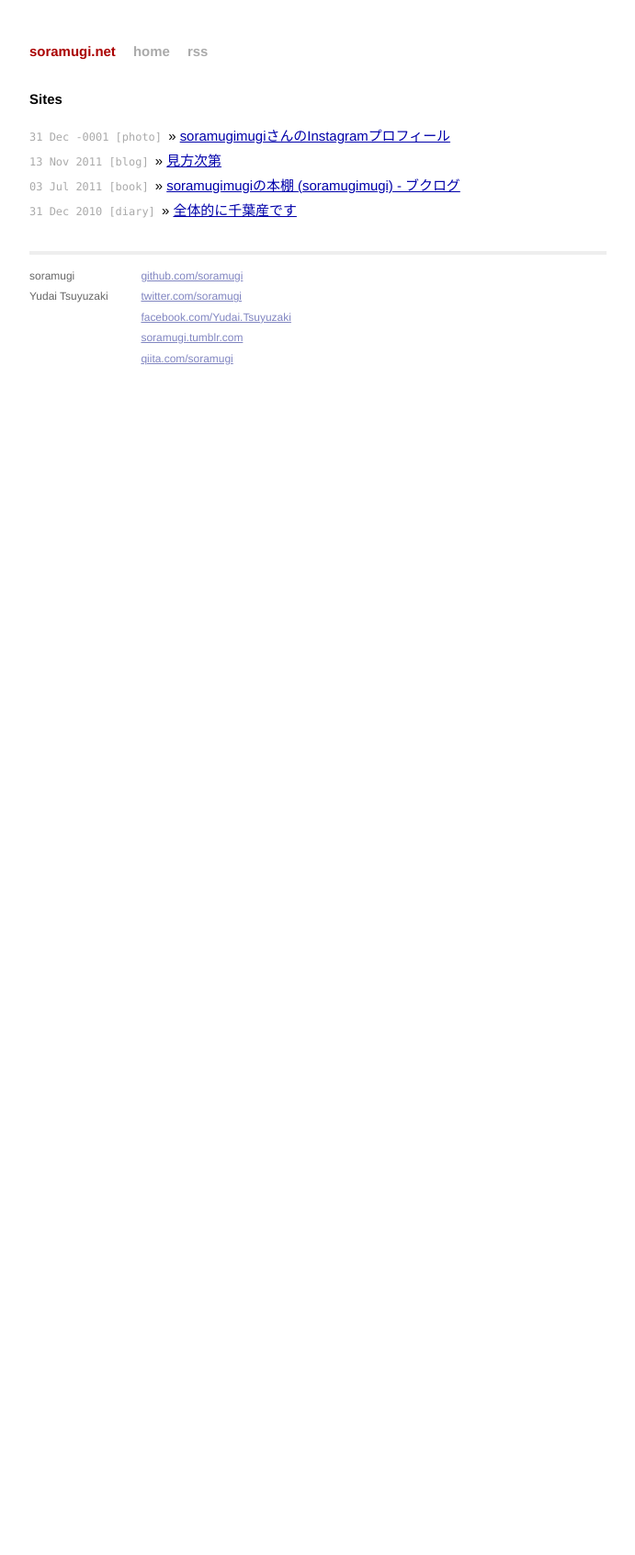
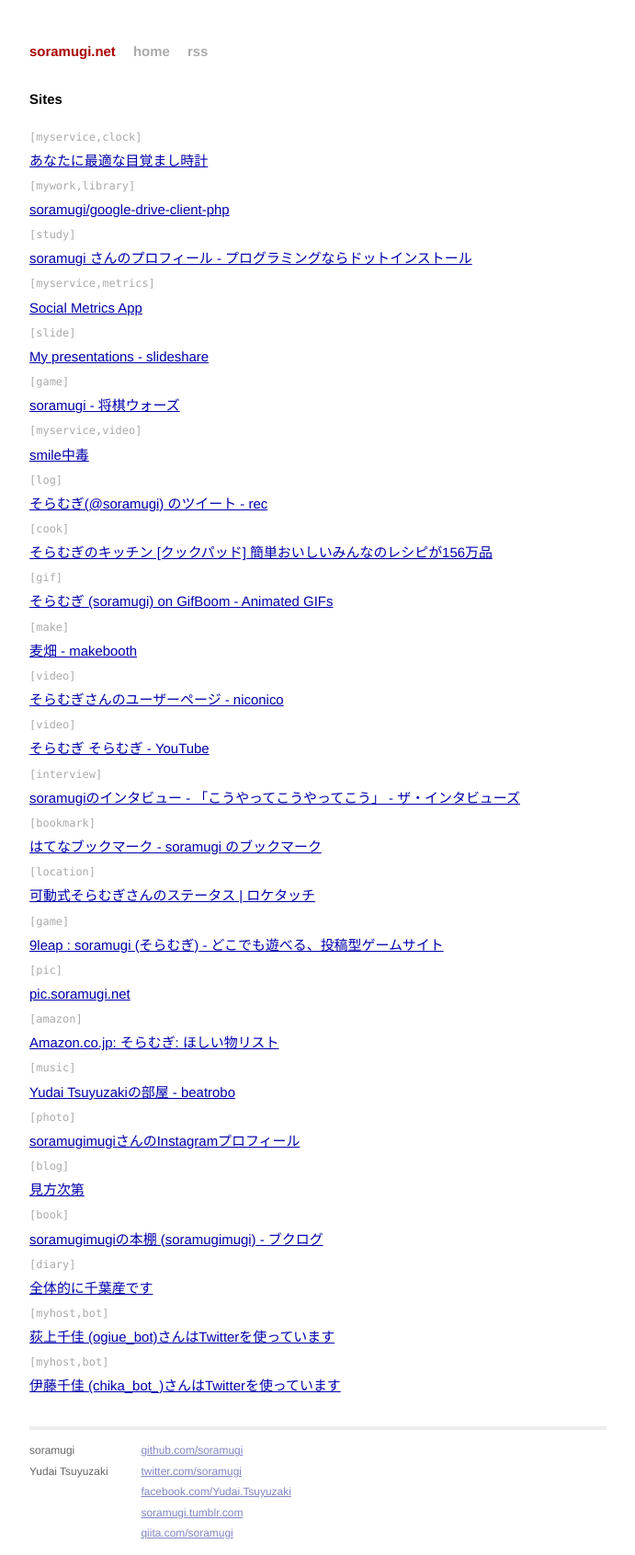
Before and after one commit to soramugi/soramugi.net, a Jekyll site: the page built from index.html, in a window 1280 px wide. Shown: the whole page at 92% size, without its empty margins (294-985 px from the left). Built offline with Jekyll 4.4.1, drawn with Linux system fonts in a browser that asks for light colours; Markdown is read by kramdown in place of the engine named in the settings; before the commit the page ends 945 px from its top, so only the background shows below that.

Commit message:
fixed #4 ある程度の数を絞り出してみた

```diff
--- a/_config.yml
+++ b/_config.yml
@@ -7,22 +7,106 @@
 
 links:
   -
+    tag: myservice,clock
+    title: あなたに最適な目覚まし時計
+    url: http://alarmclock.jp.net/
+  -
+    tag: mywork,library
+    title: soramugi/google-drive-client-php
+    url: https://github.com/soramugi/google-drive-client-php
+  -
+    tag: study
+    title: soramugi さんのプロフィール - プログラミングならドットインストール
+    url: http://dotinstall.com/users/soramugi
+  -
+    tag: myservice,metrics
+    title: Social Metrics App
+    url: http://social-metrics-app.herokuapp.com/
+  -
+    tag: slide
+    title: My presentations - slideshare
+    url: http://www.slideshare.net/YudaiTsuyuzaki
+  -
+    tag: game
+    title: soramugi - 将棋ウォーズ
+    url: http://shogiwars.heroz.jp/users/soramugi
+  -
+    tag: myservice,video
+    title: smile中毒
+    url: http://blog.livedoor.jp/nicotwi/
+  -
+    tag: log
+    title: そらむぎ(@soramugi) のツイート - rec
+    url: http://rec.to/soramugi
+  -
+    tag: cook
+    title: そらむぎのキッチン [クックパッド] 簡単おいしいみんなのレシピが156万品
+    url: http://cookpad.com/kitchen/3950656
+  -
+    tag: gif
+    title: そらむぎ (soramugi) on GifBoom - Animated GIFs
+    url: http://gifboom.com/soramugi
+  -
+    tag: make
+    title: 麦畑 - makebooth
+    url: http://makebooth.com/booth/soramugi
+  -
+    tag: video
+    title: そらむぎさんのユーザーページ - niconico
+    url: http://www.nicovideo.jp/user/385545
+  -
+    tag: video
+    title: そらむぎ そらむぎ - YouTube
+    url: https://www.youtube.com/channel/UC5eaitnS8YhTftaSIPKVIYg
+  -
+    tag: interview
+    title: soramugiのインタビュー - 「こうやってこうやってこう」 - ザ・インタビューズ
+    url: http://theinterviews.jp/soramugi
+  -
+    tag: bookmark
+    title: はてなブックマーク - soramugi のブックマーク
+    url: http://b.hatena.ne.jp/soramugi/
+  -
+    tag: location
+    title: 可動式そらむぎさんのステータス | ロケタッチ
+    url: http://tou.ch/member/soramugi/
+  -
+    tag: game
+    title: '9leap : soramugi (そらむぎ) - どこでも遊べる、投稿型ゲームサイト'
+    url: http://9leap.net/user/soramugi
+  -
+    tag: pic
+    title: pic.soramugi.net
+    url: http://pic.soramugi.net/
+  -
+    tag: amazon
+    title: 'Amazon.co.jp: そらむぎ: ほしい物リスト'
+    url: http://www.amazon.co.jp/registry/wishlist/1W2BJ4COKGQI5
+  -
+    tag: music
+    title: Yudai Tsuyuzakiの部屋 - beatrobo
+    url: https://www.beatrobo.com/playground/16138
+  -
     tag: photo
-    date: 0000-00-00 00:00:00 +0900
     title: soramugimugiさんのInstagramプロフィール
     url: http://instagram.com/soramugimugi
   -
     tag: blog
-    date: 2011-11-14 00:00:00 +0900
     title: 見方次第
     url: http://soramugi.hateblo.jp/
   -
     tag: book
-    date: 2011-07-04 00:00:00 +0900
     title: soramugimugiの本棚 (soramugimugi) - ブクログ
     url: http://booklog.jp/users/soramugimugi
   -
     tag: diary
-    date: 2011-01-01 00:00:00 +0900
     title: 全体的に千葉産です
     url: http://diary.soramugi.net/
+  -
+    tag: myhost,bot
+    title: 荻上千佳 (ogiue_bot)さんはTwitterを使っています
+    url: https://twitter.com/ogiue_bot
+  -
+    tag: myhost,bot
+    title: 伊藤千佳 (chika_bot_)さんはTwitterを使っています
+    url: https://twitter.com/chika_bot_
--- a/atom.xml
+++ b/atom.xml
@@ -19,7 +19,6 @@
   <entry>
     <title type="html"><![CDATA[{{ link.title | cdata_escape }}]]></title>
     <link href="{{ link.url }}"/>
-    <updated>{{ link.date | date_to_xmlschema }}</updated>
     <content type="html"><![CDATA[{{ post.content | expand_urls: site.url | cdata_escape }}]]></content>
   </entry>
   {% endfor %}
--- a/index.html
+++ b/index.html
@@ -6,8 +6,9 @@
 <div id="home">
   <h1>Sites</h1>
   <ul class="posts">
-    {% for link in site.links limit:5 %}
-      <li><span>{{ link.date | date_to_string }} [{{ link.tag }}] </span> &raquo; <a href="{{ link.url }}">{{ link.title }}</a></li>
+    {% for link in site.links %}
+      <li><span>[{{ link.tag }}]</span></li>
+      <li><a href="{{ link.url }}">{{ link.title }}</a></li>
     {% endfor %}
   </ul>
 </div>
```
